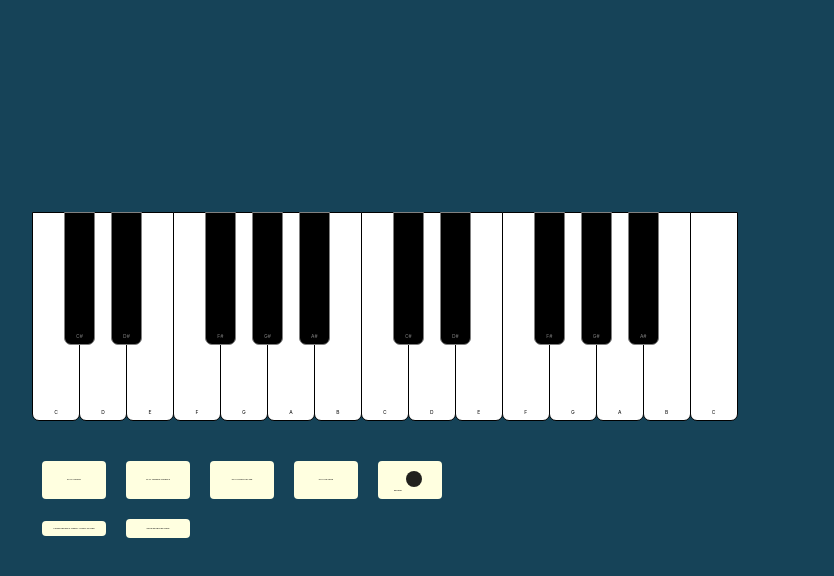
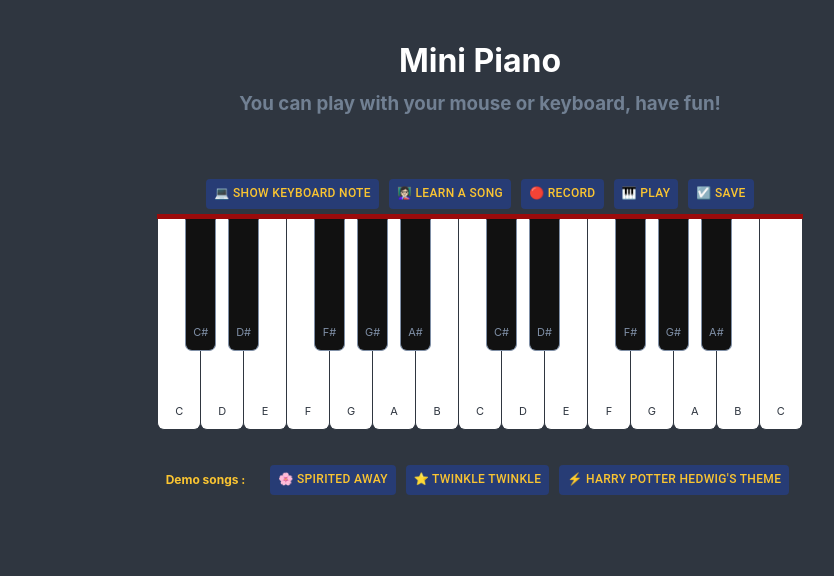
Before and after one commit to AvilaAi/MiniPianoGame, a React (Create React App) app: page / in a window 1280 px wide. Shown: the top 576 px of the page, without its empty margins (160-994 px from the left). Built offline with nearby package versions, Linux system fonts and the light colour scheme.

Commit message:
works on firefox

```diff
--- a/src/App.js
+++ b/src/App.js
@@ -1,7 +1,13 @@
 import React from 'react';
 import MyPiano from './Piano';
 const App = () => {
-	return <MyPiano />;
+	return (
+		<div className='page'>
+			<h1>Mini Piano</h1>
+			<h3>You can play with your mouse or keyboard, have fun!</h3>
+			<MyPiano />
+		</div>
+	);
 };
 
 export default App;
--- a/src/Piano.js
+++ b/src/Piano.js
@@ -1,5 +1,5 @@
 import React, { useState } from 'react';
-import { Button } from '@material-ui/core';
+import { Button, Card, Box } from '@material-ui/core';
 import { FiberManualRecord, Stop } from '@material-ui/icons';
 
 const MyPiano = props => {
@@ -463,14 +463,34 @@ const MyPiano = props => {
 		}
 	};
 	const tips = 'JRYTRIUTRYT67JJRYTRIPO080I94YR';
+
 	return (
 		<div className='page'>
-			<div className='tip'>
+			<div className='tips'>
 				{showHp &&
 					[...tips].map(p => {
-						return <span>{p}</span>;
+						return <span className='tip'>{p}</span>;
 					})}
 			</div>
+			<div className='groupeBouton'>
+				<Button className='bouton' onClick={() => setShowKeyboard(!showKeyboard)}>
+					{showKeyboard ? ' 💻  Hide keyboard note' : '💻   Show keyboard note'}
+				</Button>
+				<Button className='bouton' onClick={() => setShowHp(!showHp)}>
+					<>👩🏻‍🏫</> Learn a song
+				</Button>
+
+				<Button className='bouton' id={record && 'recording'} onClick={clickRecord}>
+					{record ? '⬛️ stop' : '🔴 record'}
+				</Button>
+				<Button className='bouton' onClick={() => playNewSong()}>
+					<> 🎹</> Play{' '}
+				</Button>
+				<Button className='bouton' onClick={() => setShowHp(!showHp)}>
+					<>☑️</> Save
+				</Button>
+			</div>
+
 			{allNotes.map(note => {
 				return (
 					<audio
@@ -491,46 +511,25 @@ const MyPiano = props => {
 							}
 							onClick={event => playAudio(note.audio, event)}
 						>
-							{showKeyboard ? <p>{note.key}</p> : <p>{note.name}</p>}
+							{showKeyboard ? <p className='keyname'>{note.key}</p> : <p>{note.name}</p>}
 						</div>
 					);
 				})}
 			</div>
-			<div style={{ backgroundColor: 'white' }}></div>
+
 			<div className='groupeBouton'>
+				<Box className='box'>Demo songs :</Box>
+
 				<Button className='bouton' onClick={() => playSong()}>
-					Play chihiro{' '}
+					🌸 Spirited Away{' '}
 				</Button>
 				<Button className='bouton' onClick={() => playStar()}>
-					Play twinkle twinkle{' '}
+					⭐️ Twinkle twinkle{' '}
 				</Button>
 				<Button className='bouton' onClick={() => playHp()}>
-					Play harry potter{' '}
-				</Button>
-				<Button className='bouton' onClick={() => playNewSong()}>
-					Play ur song{' '}
-				</Button>
-
-				<Button className='bouton' onClick={clickRecord}>
-					{record ? (
-						<span>
-							stop
-							<Stop />
-						</span>
-					) : (
-						<span>
-							record
-							<FiberManualRecord />
-						</span>
-					)}
+					⚡️ Harry potter Hedwig's theme{' '}
 				</Button>
 			</div>
-			<Button className='bouton' onClick={() => setShowHp(!showHp)}>
-				Learn Hedwig's theme - Harry Potter
-			</Button>
-			<Button className='bouton' onClick={() => setShowKeyboard(!showKeyboard)}>
-				{showKeyboard ? <p> Hide keyboard note</p> : <p>Show keyboard note</p>}
-			</Button>
 		</div>
 	);
 };
--- a/src/index.css
+++ b/src/index.css
@@ -4,74 +4,146 @@ body {
 		'Droid Sans', 'Helvetica Neue', sans-serif;
 	-webkit-font-smoothing: antialiased;
 	-moz-osx-font-smoothing: grayscale;
-	background-color: rgb(22, 67, 88);
+	background-color: #2f3640;
+	display: grid;
+	justify-content: center;
 }
-
+h1 {
+	justify-self: center;
+	color: white;
+}
+h3 {
+	color: #718093;
+	margin-top: -10px;
+}
 code {
 	font-family: source-code-pro, Menlo, Monaco, Consolas, 'Courier New', monospace;
 }
 .key {
-	height: calc(var(--width) * 4.5);
+	height: calc(var(--width) * 5);
 	width: var(--width);
+	font-size: 11px;
+	display: flex;
+	flex-direction: column-reverse;
+	align-items: center;
 }
 .white {
-	background-color: white;
-	--width: 46px;
+	background-color: #ffffff;
+	--width: 42px;
 	border: 1px solid;
 	border-bottom-left-radius: 7px;
 	border-bottom-right-radius: 7px;
-	display: flex;
-	flex-direction: column-reverse;
-	align-items: center;
-	font-size: 5px;
+	border-top-width: 0px;
+	color: #2f3640;
 }
 .white.hit {
-	background-color: lightgoldenrodyellow;
+	background-color: rgb(250, 246, 215);
 }
 .white + .white {
 	margin-left: -1px;
 }
+
 .black {
-	background-color: black;
+	background-color: #111111;
 	--width: 29px;
+	height: 130px;
 	border: 1px solid;
+	border-top-color: #111111;
 	margin-left: calc(var(--width) / -1.81);
 	margin-right: calc(var(--width) / -1.81);
 	border-bottom-left-radius: 7px;
 	border-bottom-right-radius: 7px;
-	display: flex;
-	color: gray;
-	font-size: 5px;
-	flex-direction: column-reverse;
-	align-items: center;
+	color: #7f8fa6;
 	z-index: 9;
 }
 
 .black.hit {
 	background-color: darkslategray;
 }
-
+.page {
+	margin-top: 20px;
+	display: flex;
+	flex-direction: column;
+	justify-content: center;
+	align-items: center;
+}
 .piano {
 	display: flex;
 	margin-bottom: 30px;
+	border-top: 5px solid;
+	border-top-color: #9b0b0b;
 }
-.page {
-	margin: 15%;
-}
+
 .groupeBouton {
 	display: flex;
 }
 
-.bouton.MuiButton-root {
-	margin: 10px;
-	background-color: lightyellow;
-	font-size: 2px;
-}
-.bouton.MuiButton-root :hover {
-	color: lightyellow;
-}
-
-.tip {
+.tips {
 	margin-bottom: 20px;
 	display: flex;
 }
+
+span {
+	display: flex;
+	justify-content: center;
+	align-items: center;
+}
+
+.tips span {
+	color: #2f3542;
+	background-color: #ffffff;
+	border: 1px solid;
+
+	height: 18px;
+	width: 18px;
+	font-size: 12px;
+	font-family: 'Palatino Linotype', 'Book Antiqua', Palatino, serif;
+	font-weight: bold;
+}
+
+.tips span:nth-child(8),
+.tips span:nth-child(14),
+.tips span:nth-last-child(3),
+.tips span:nth-last-child(8) {
+	margin-right: 8px;
+}
+
+.keyname {
+	border: 1px solid;
+	border-radius: 20%;
+	border-color: #2f3640;
+	padding: 3px;
+	padding-top: 0.5px;
+	height: 10px;
+}
+
+button.MuiButton-root,
+.MuiButtonBase-root {
+	background-color: #273c75;
+	color: #fbc531;
+	display: flex;
+	justify-content: space-around;
+	height: 30px;
+	font-size: 12px;
+	margin: 5px;
+}
+
+button.MuiButton-root:hover,
+.MuiButtonBase-root:hover {
+	background-color: #fbc531;
+	color: #273c75;
+}
+
+#recording {
+	background-color: #9b0b0b;
+	color: #fbc531;
+}
+.box {
+	display: flex;
+	justify-content: center;
+	align-items: center;
+	color: #fbc531;
+	font-size: 12px;
+	font-weight: bold;
+	margin-right: 20px;
+}
```
